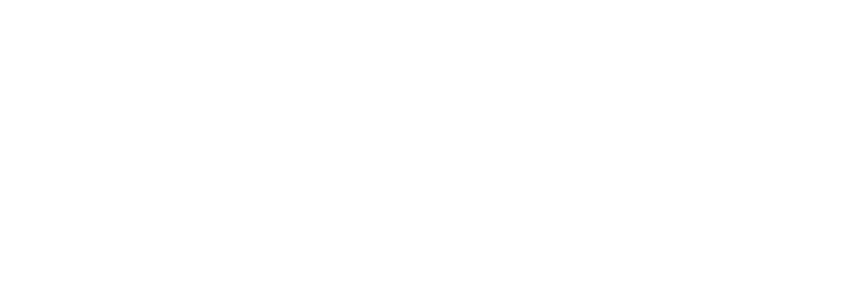
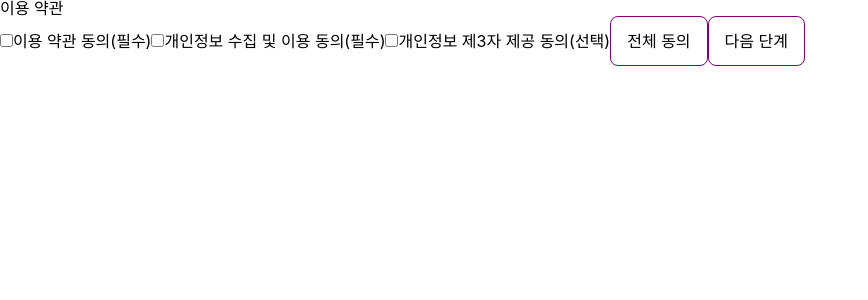
Before and after one commit to architecture-platform-project/client, a React (Create React App) app: page /signup/terms in a window 1280 px wide. Before the commit this address had no page. Shown: the top 300 px of the page, without its empty margins (0-868 px from the left). Built offline with nearby package versions, Linux system fonts and the light colour scheme.

Commit message:
:package: Add: 약관 동의 페이지 추가
필수 약관 선택 시에만 다음 단계로 진행 가능

```diff
--- /dev/null
+++ b/src/routes/Auth/Terms.tsx
@@ -0,0 +1,72 @@
+import { FormEvent, useState } from 'react';
+import { useNavigate } from 'react-router-dom';
+
+type Terms = {
+	[key: string]: boolean;
+};
+
+const Terms = () => {
+	const navigate = useNavigate();
+	const [terms, setTerms] = useState<Terms>({
+		condition1: false,
+		condition2: false,
+		condition3: false,
+	});
+
+	const checkAllTerms = () => {
+		setTerms({
+			condition1: true,
+			condition2: true,
+			condition3: true,
+		});
+	};
+
+	const onChangeTerms = (termId: string) => {
+		setTerms((prev) => ({
+			...prev,
+			[termId]: !prev[termId],
+		}));
+	};
+
+	const moveToNextStep = (e: FormEvent) => {
+		e.preventDefault();
+		if (terms.condition1 && terms.condition2) {
+			navigate('/signup/form');
+		} else {
+			return;
+		}
+	};
+
+	return (
+		<form onSubmit={moveToNextStep}>
+			<p>이용 약관</p>
+			<input
+				id="condition1"
+				type="checkbox"
+				checked={terms.condition1}
+				onChange={(e) => onChangeTerms(e.currentTarget.id)}
+			/>
+			<label htmlFor="condition1">이용 약관 동의(필수)</label>
+			<input
+				id="condition2"
+				type="checkbox"
+				checked={terms.condition2}
+				onChange={(e) => onChangeTerms(e.currentTarget.id)}
+			/>
+			<label htmlFor="condition2">개인정보 수집 및 이용 동의(필수)</label>
+			<input
+				id="condition3"
+				type="checkbox"
+				checked={terms.condition3}
+				onChange={(e) => onChangeTerms(e.currentTarget.id)}
+			/>
+			<label htmlFor="condition3">개인정보 제3자 제공 동의(선택)</label>
+			<button type="button" onClick={checkAllTerms}>
+				전체 동의
+			</button>
+			<button type="submit">다음 단계</button>
+		</form>
+	);
+};
+
+export default Terms;
--- a/src/routes/Auth/index.tsx
+++ b/src/routes/Auth/index.tsx
@@ -1,8 +1,13 @@
 import Login from './Login';
+import Terms from './Terms';
 
 export const authRoutes = [
 	{
 		path: '/login',
 		element: Login,
 	},
+	{
+		path: '/signup/terms',
+		element: Terms,
+	},
 ];
```
